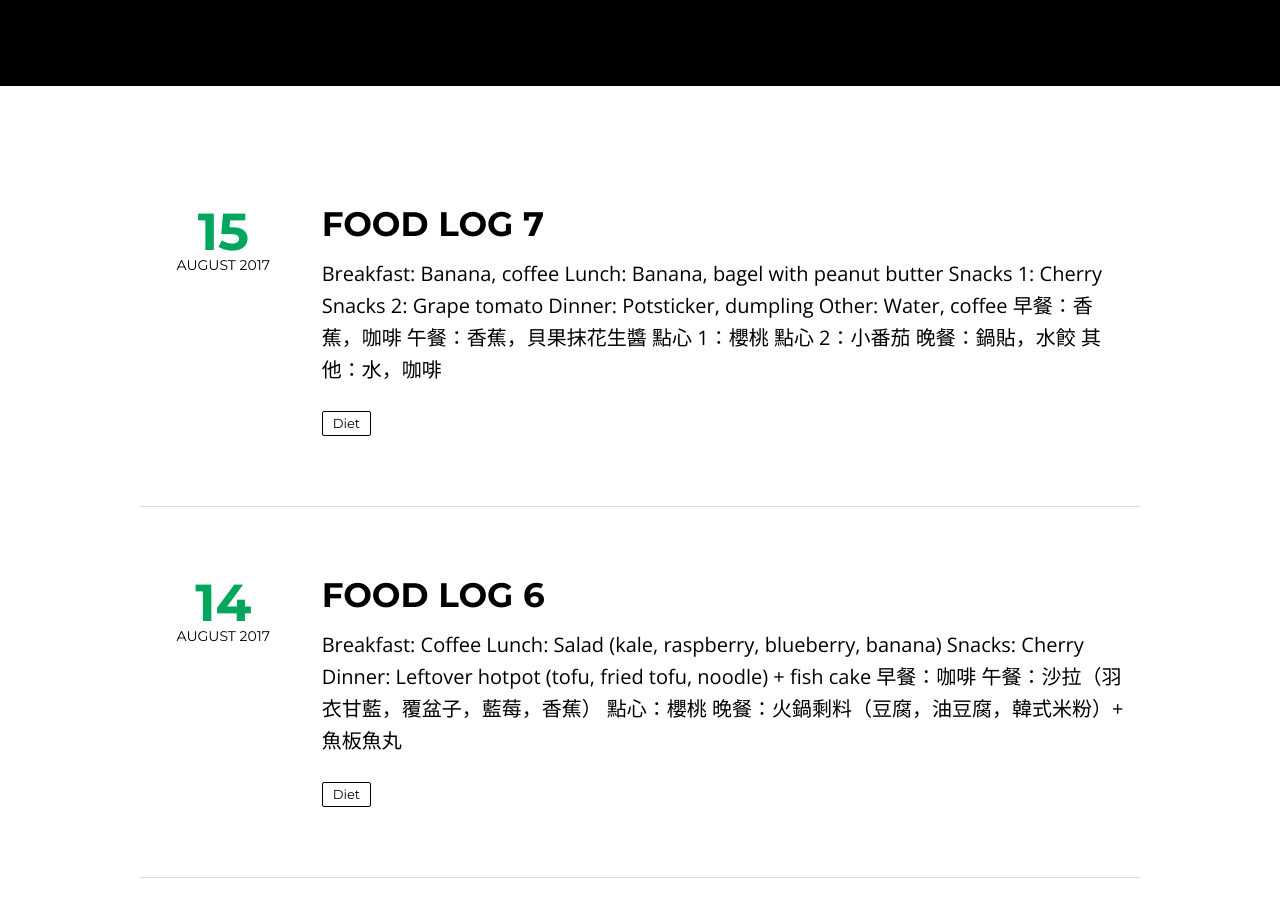
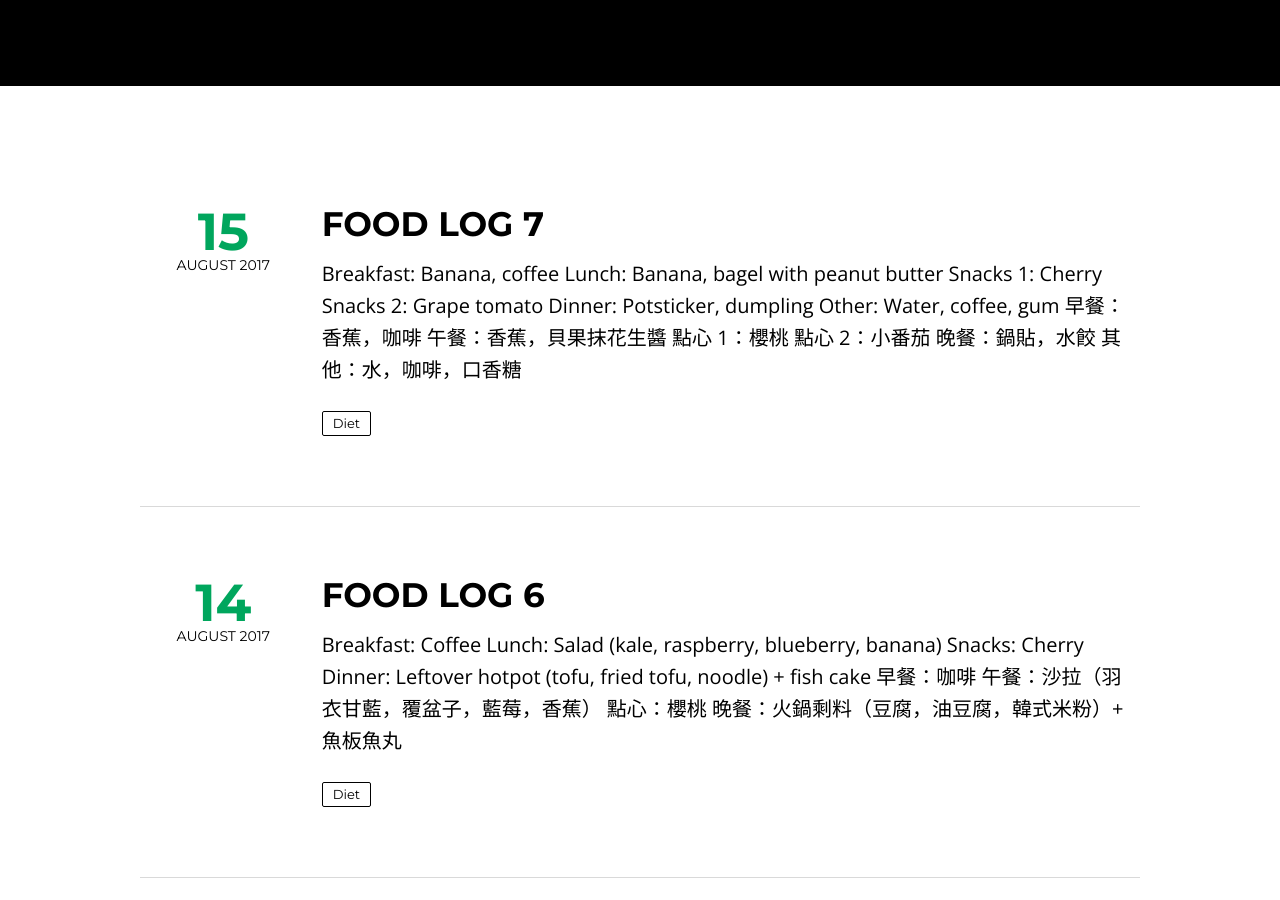
Before and after one commit to kcmlin/kcmlin.github.io, a Jekyll site: the page built from index.html, in a window 1280 px wide and 900 px high, scrolled down 438 px. Built offline with Jekyll 4.4.1, drawn with Linux system fonts in a browser that asks for light colours; nearby versions of some CDN libraries; the list of posts is cut into pages by our own code.

Commit message:
Update 2017-08-15-food7.md

```diff
--- a/_posts/2017-08-15-food7.md
+++ b/_posts/2017-08-15-food7.md
@@ -16,11 +16,11 @@ published: true
 * **Snacks 1**: Cherry
 * **Snacks 2**: Grape tomato
 * **Dinner**: Potsticker, dumpling
-* **Other**: Water, coffee
+* **Other**: Water, coffee, gum
 <hr>
 * **早餐**：香蕉，咖啡
 * **午餐**：香蕉，貝果抹花生醬
 * **點心 1**：櫻桃
 * **點心 2**：小番茄
 * **晚餐**：鍋貼，水餃
-* **其他**：水，咖啡
+* **其他**：水，咖啡，口香糖
```
